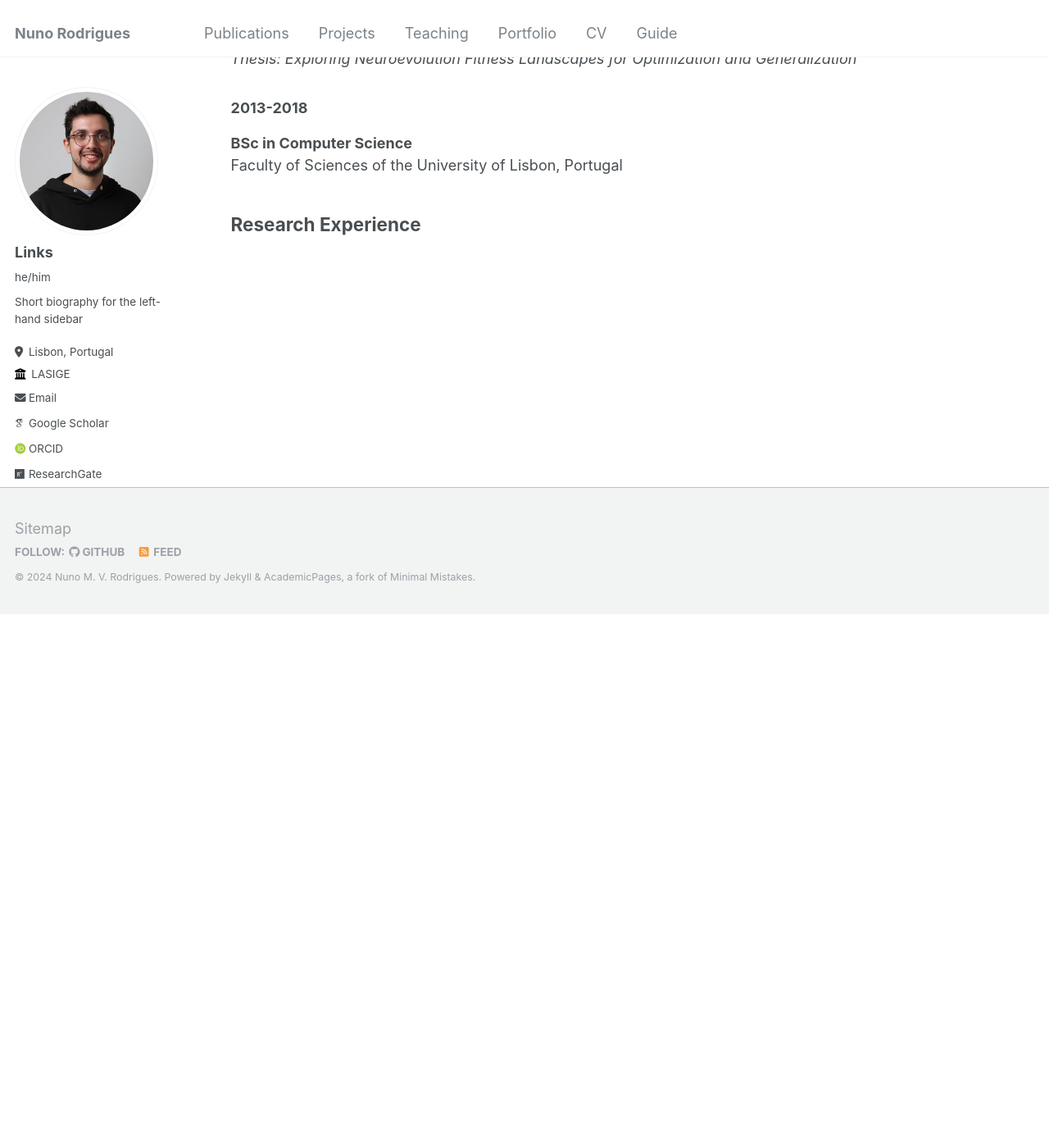
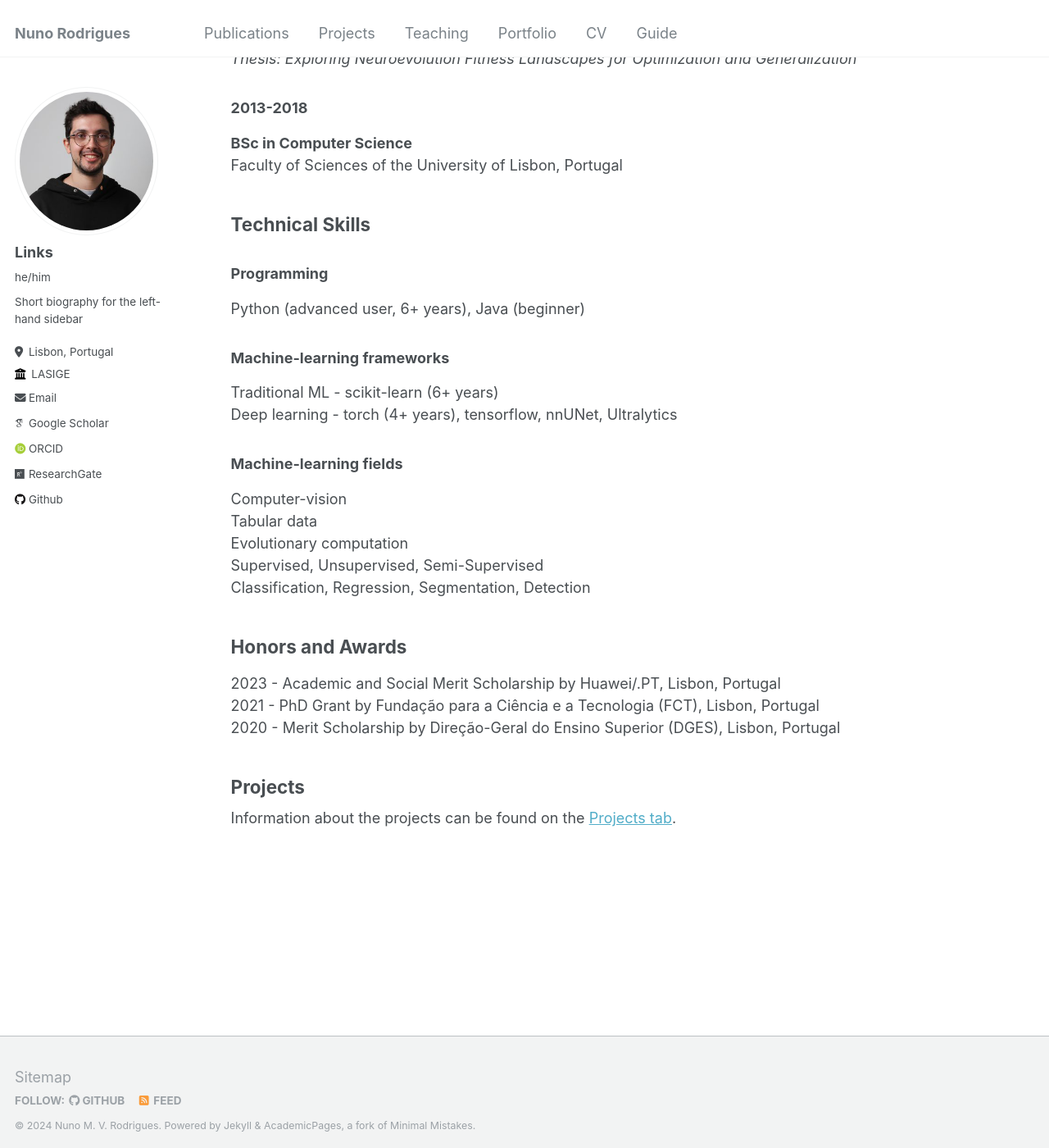
Before and after one commit to NMVRodrigues/NMVRodrigues.github.io, a Jekyll site: the page built from _pages/cv.md, in a window 1280 px wide and 1400 px high, scrolled down 650 px. Shown: the whole window at 82% size. Built offline with Jekyll 4.4.1, drawn with Linux system fonts in a browser that asks for light colours; some web fonts are replaced.

Commit message:
cv editing

```diff
--- a/_pages/cv.md
+++ b/_pages/cv.md
@@ -33,4 +33,27 @@ Faculty of Sciences of the University of Lisbon, Portugal
 Faculty of Sciences of the University of Lisbon, Portugal
 
 
-## Research Experience
+## Technical Skills
+
+### Programming
+Python (advanced user, 6+ years), Java (beginner)
+### Machine-learning frameworks
+Traditional ML - scikit-learn (6+ years)
+Deep learning - torch (4+ years), tensorflow, nnUNet, Ultralytics
+### Machine-learning fields
+Computer-vision
+Tabular data
+Evolutionary computation
+Supervised, Unsupervised, Semi-Supervised
+Classification, Regression, Segmentation, Detection
+
+
+## Honors and Awards
+
+2023 - Academic and Social Merit Scholarship by Huawei/.PT, Lisbon, Portugal
+2021 - PhD Grant by Fundação para a Ciência e a Tecnologia (FCT), Lisbon, Portugal
+2020 - Merit Scholarship by Direção-Geral do Ensino Superior (DGES), Lisbon, Portugal
+
+## Projects
+
+<div class="wordwrap">Information about the projects can be found on the <a href="{{ site.baseurl }}/projects/">Projects tab</a>.</div>
```
